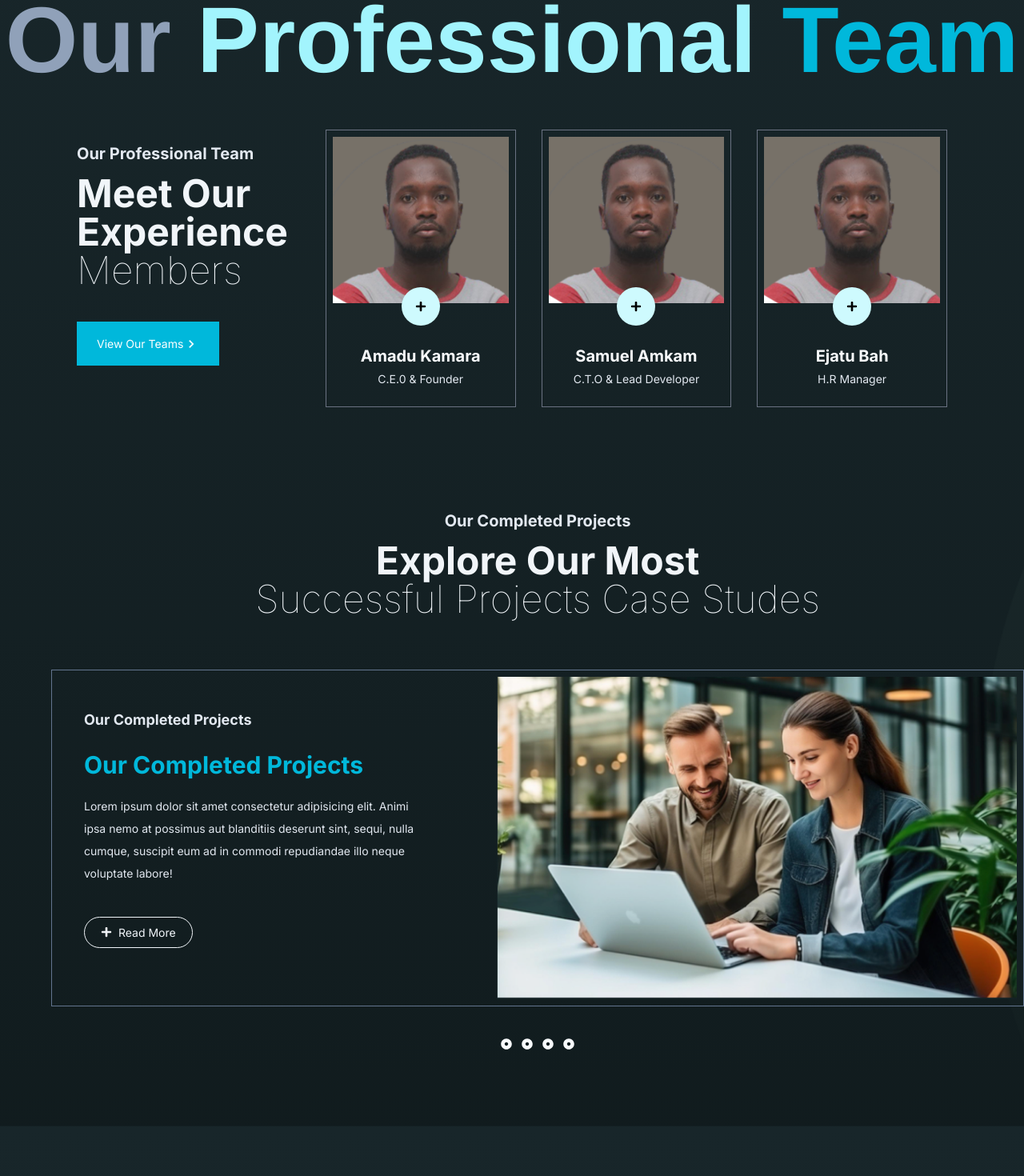
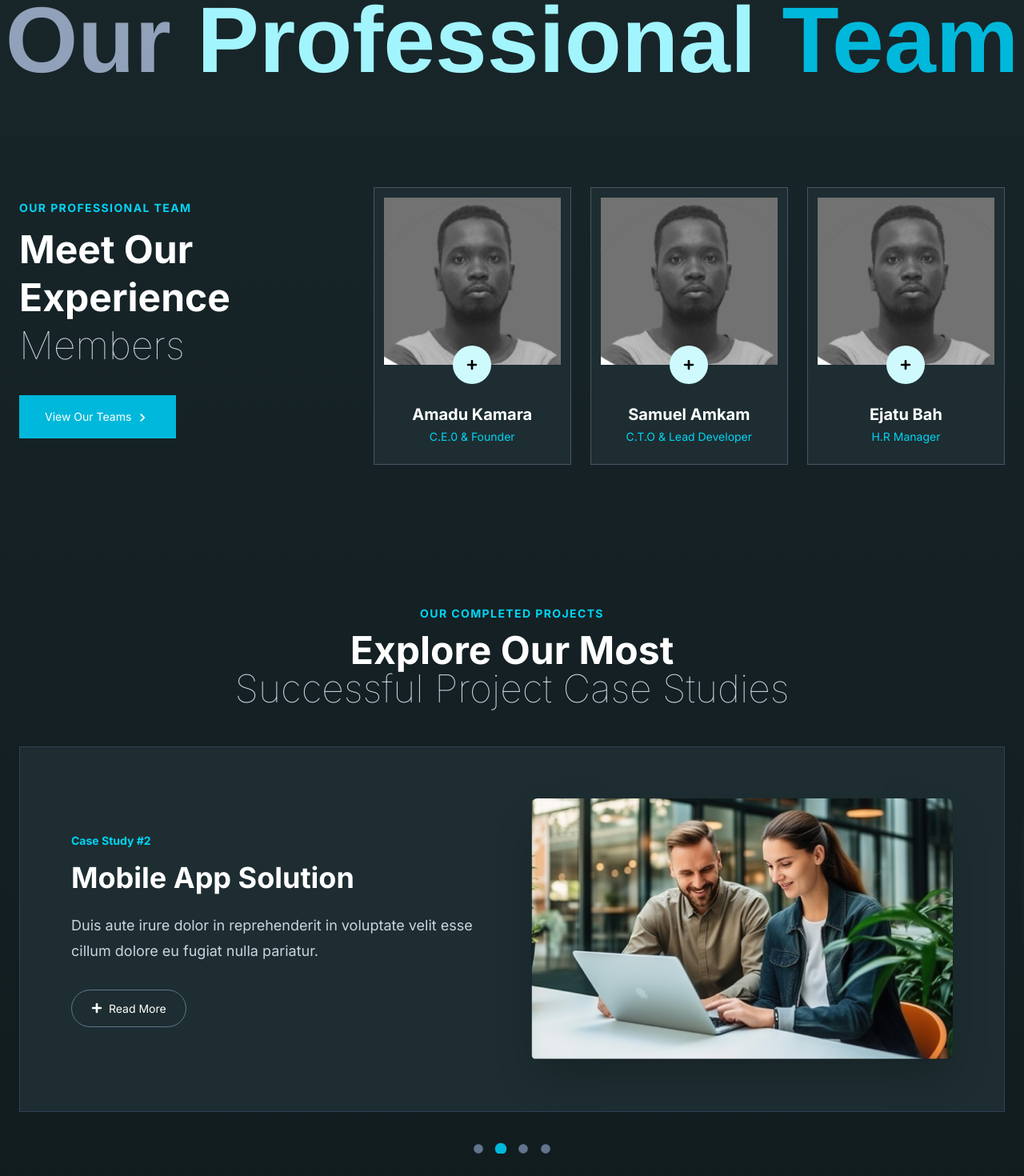
Before and after one commit to AmaduKamara/lenosol.dev, a Next.js app: page / in a window 1280 px wide. Shown: the part 4700-6170 px from the top of the page at 80% size. Built offline with nearby package versions, Linux system fonts and the light colour scheme.

Commit message:
Update the Case study and make it a slider

```diff
--- a/app/components/case-study.tsx
+++ b/app/components/case-study.tsx
@@ -1,71 +1,127 @@
+"use client";
+import { useState, useEffect } from "react";
 import Image from "next/image";
+import Link from "next/link";
+import { motion } from "framer-motion";
+import { FaPlus, FaCircle } from "react-icons/fa";
+import project from "@/app/images/project.jpg";
 
-import project from "@/app/images/project.jpg";
-import Link from "next/link";
-import { FaDotCircle, FaPlus } from "react-icons/fa";
+const projects = [
+  {
+    id: 1,
+    title: "Modern Web Platform",
+    desc: "Lorem ipsum dolor sit amet, consectetur adipiscing elit. Sed do eiusmod tempor incididunt ut labore.",
+  },
+  {
+    id: 2,
+    title: "Mobile App Solution",
+    desc: "Duis aute irure dolor in reprehenderit in voluptate velit esse cillum dolore eu fugiat nulla pariatur.",
+  },
+  {
+    id: 3,
+    title: "Enterprise Software",
+    desc: "Excepteur sint occaecat cupidatat non proident, sunt in culpa qui officia deserunt mollit anim id est laborum.",
+  },
+  {
+    id: 4,
+    title: "Cloud Infrastructure",
+    desc: "Ut enim ad minim veniam, quis nostrud exercitation ullamco laboris nisi ut aliquip ex ea commodo.",
+  },
+];
 
 const CaseStudy = () => {
+  const [currentIndex, setCurrentIndex] = useState(0);
+  const [isPaused, setIsPaused] = useState(false);
+
+  // Auto-slide every 5 seconds
+  useEffect(() => {
+    if (isPaused) return;
+
+    const interval = setInterval(() => {
+      setCurrentIndex((prev) => (prev + 1) % projects.length);
+    }, 5000);
+
+    return () => clearInterval(interval);
+  }, [isPaused]);
+
   return (
-    <section className='pt-10'>
-      <div className='mt-10 pl-16'>
-        <div>
-          <p className='text-slate-200 text-xl font-bold text-center'>
+    <section className='pt-20 overflow-hidden'>
+      <div className='max-w-7xl mx-auto px-6'>
+        <div className='text-center mb-12'>
+          <p className='text-cyan-400 font-bold uppercase tracking-widest text-sm'>
             Our Completed Projects
           </p>
-          <h2 className='text-slate-100 font-bold text-2xl md:text-3xl lg:text-5xl mt-3 text-center'>
-            Explore Our Most
-            <br />
-            <span className='font-thin'>
-              Successful Projects Case Studes
-            </span>{" "}
+          <h2 className='text-white font-bold text-3xl md:text-5xl mt-3'>
+            Explore Our Most <br />
+            <span className='font-thin text-slate-300'>
+              Successful Project Case Studies
+            </span>
           </h2>
         </div>
 
-        {/* Case Studies Sliders */}
-        <div>
-          <div className='flex gap-6 overflow-hidden'>
-            <div className='border border-slate-500 p-2 pl-10 w-350 mt-16'>
-              <div className='flex gap-24 relative'>
-                <div className='w-2/5 pt-10'>
-                  <p className='text-slate-200 text-lg font-bold'>
-                    Our Completed Projects
+        {/* Carousel Container */}
+        <div
+          className='relative w-full overflow-hidden'
+          onMouseEnter={() => setIsPaused(true)}
+          onMouseLeave={() => setIsPaused(false)}
+        >
+          <motion.div
+            className='flex'
+            animate={{ x: `-${currentIndex * 100}%` }}
+            transition={{ type: "spring", stiffness: 300, damping: 30 }}
+          >
+            {projects.map((projectItem) => (
+              <div
+                key={projectItem.id}
+                className='w-full flex-shrink-0 flex flex-col md:flex-row gap-12 items-center p-6 md:p-16 border border-slate-700 bg-[#1d2d31]'
+              >
+                <div className='md:w-1/2'>
+                  <p className='text-cyan-400 font-bold'>
+                    Case Study #{projectItem.id}
                   </p>
-                  <Link href={`/projects/1`}>
-                    <h4 className='text-3xl font-bold mt-6 text-cyan-500 hover:text-cyan-400'>
-                      Our Completed Projects
+                  <Link href={`/projects/${projectItem.id}`}>
+                    <h4 className='text-3xl md:text-4xl font-bold mt-4 text-white hover:text-cyan-400 transition-colors'>
+                      {projectItem.title}
                     </h4>
                   </Link>
-                  <p className='mt-5 text-slate-200 leading-7'>
-                    Lorem ipsum dolor sit amet consectetur adipisicing elit.
-                    Animi ipsa nemo at possimus aut blanditiis deserunt sint,
-                    sequi, nulla cumque, suscipit eum ad in commodi repudiandae
-                    illo neque voluptate labore!
+                  <p className='mt-6 text-slate-300 leading-8 text-lg'>
+                    {projectItem.desc}
                   </p>
-
-                  <div className='flex items-center gap-2 absolute bottom-0 mb-16'>
+                  <div className='mt-8'>
                     <Link
-                      href='#'
-                      className='flex items-center gap-2 text-slate-100 border p-2 hover:bg-cyan-500 hover:border-cyan-500 transition-all ease-in-out duration-500 rounded-full py-2 px-5'
+                      href={`/projects/${projectItem.id}`}
+                      className='inline-flex items-center gap-2 text-white border border-slate-500 py-3 px-6 rounded-full hover:bg-cyan-500 hover:border-cyan-500 transition-all duration-500'
                     >
-                      {" "}
-                      <FaPlus className='text-slate-100' /> Read More
+                      <FaPlus /> Read More
                     </Link>
                   </div>
                 </div>
-                <div className='3/5'>
-                  <Image src={project} alt='Project 1' />
+                <div className='md:w-1/2 w-full'>
+                  <Image
+                    src={project}
+                    alt={projectItem.title}
+                    className='w-full h-auto rounded-lg shadow-2xl'
+                  />
                 </div>
               </div>
-            </div>
-          </div>
+            ))}
+          </motion.div>
 
-          <div className='flex justify-center items-center mt-10'>
-            <div className='flex gap-3'>
-              <FaDotCircle className='text-slate-50 cursor-pointer' />
-              <FaDotCircle className='text-slate-50 cursor-pointer' />
-              <FaDotCircle className='text-slate-50 cursor-pointer' />
-              <FaDotCircle className='text-slate-50 cursor-pointer' />
-            </div>
+          {/* Indicators */}
+          <div className='flex justify-center items-center mt-10 gap-4'>
+            {projects.map((_, idx) => (
+              <button
+                key={idx}
+                onClick={() => setCurrentIndex(idx)}
+                className={`transition-all duration-300 ${
+                  currentIndex === idx
+                    ? "text-cyan-500 scale-125"
+                    : "text-slate-500"
+                }`}
+              >
+                <FaCircle size={12} />
+              </button>
+            ))}
           </div>
         </div>
       </div>
--- a/app/components/teams.tsx
+++ b/app/components/teams.tsx
@@ -1,152 +1,102 @@
 "use client";
+import { useState } from "react";
 import Image from "next/image";
 import Link from "next/link";
-import { FaFacebook, FaLinkedinIn, FaPlus, FaYoutube } from "react-icons/fa";
+import { motion, AnimatePresence } from "framer-motion";
+import {
+  FaFacebook,
+  FaLinkedinIn,
+  FaPlus,
+  FaYoutube,
+  FaTimes,
+} from "react-icons/fa";
 import { FaX } from "react-icons/fa6";
 import { MdKeyboardArrowRight } from "react-icons/md";
+import teamMember1 from "@/app/images/team-member.png";
 
-import teamMember1 from "@/app/images/team-member.png";
-import { useState } from "react";
+const teamData = [
+  { name: "Amadu Kamara", role: "C.E.0 & Founder" },
+  { name: "Samuel Amkam", role: "C.T.O & Lead Developer" },
+  { name: "Ejatu Bah", role: "H.R Manager" },
+];
 
 const Teams = () => {
-  const [socialToggle1, setSocialToggle1] = useState(false);
-  const [socialToggle2, setSocialToggle2] = useState(false);
-  const [socialToggle3, setSocialToggle3] = useState(false);
+  const [activeId, setActiveId] = useState<number | null>(null);
 
   return (
-    <div className='container mx-auto px-24 pb-12 flex'>
-      <div className='w-2/7 pt-10'>
-        <p className='text-slate-200 text-xl font-bold text-start'>
+    <section className='container mx-auto px-6 py-16 lg:py-24 flex flex-col lg:flex-row gap-12'>
+      {/* Heading Section */}
+      <div className='lg:w-1/3 pt-4'>
+        <p className='text-cyan-400 font-bold uppercase tracking-widest text-sm'>
           Our Professional Team
         </p>
-        <h2 className='text-slate-100 font-bold text-2xl md:text-3xl lg:text-5xl mt-3 text-start'>
-          Meet Our Experience
-          <span className='font-thin'> Members</span>{" "}
+        <h2 className='text-white font-bold text-3xl md:text-5xl mt-3 leading-tight'>
+          Meet Our Experience <br />
+          <span className='font-thin text-slate-300'>Members</span>
         </h2>
-
-        <div className='mt-10'>
-          <Link href='/services'>
-            <button
-              type='button'
-              className='flex items-center cursor-pointer py-4 px-6  bg-cyan-500 text-white border border-cyan-500 hover:bg-transparent transition-all ease-in-out duration-300 '
-            >
-              View Our Teams
-              <MdKeyboardArrowRight size={20} className='text-white' />
-            </button>
+        <div className='mt-8'>
+          <Link
+            href='/team'
+            className='inline-block bg-cyan-500 py-4 px-8 text-white hover:bg-cyan-600 transition-all'
+          >
+            View Our Teams <MdKeyboardArrowRight size={20} className='inline' />
           </Link>
         </div>
       </div>
 
-      <div className='w-5/7 mt-6'>
-        <div>
-          <div className='grid grid-cols-1 md:grid-cols-3 gap-8'>
-            {/* Team Member 1 */}
-            <div
-              className='w-full border p-2 border-gray-500 pb-4 md:pb-6'
-              onClick={() => setSocialToggle1(!socialToggle1)}
-            >
-              <Image src={teamMember1} alt='Team Member 1' className='w-full' />
-              <div
-                className='flex justify-center items-center mb-6 relative'
-                onClick={() => setSocialToggle1(!socialToggle1)}
+      {/* Team Grid */}
+      <div className='lg:w-2/3 grid grid-cols-1 md:grid-cols-3 gap-6'>
+        {teamData.map((member, index) => (
+          <div
+            key={index}
+            className='border border-gray-600 p-3 pb-6 bg-[#1d2d31]'
+          >
+            <Image
+              src={teamMember1}
+              alt={member.name}
+              className='w-full grayscale hover:grayscale-0 transition-all duration-500'
+            />
+
+            <div className='flex justify-center relative h-12 mt-[-24px]'>
+              <button
+                onClick={() => setActiveId(activeId === index ? null : index)}
+                className='w-12 h-12 bg-cyan-100 rounded-full flex items-center justify-center hover:bg-cyan-500 hover:text-white transition-colors'
               >
-                <div className='w-12 h-12 bg-cyan-100 rounded-full flex items-center justify-center -mt-5 cursor-pointer'>
-                  <FaPlus />
-                </div>
-                {socialToggle1 && (
-                  <div className='bg-cyan-600 py-5 mb-4 px-8 absolute flex items-center gap-4 transition-all ease-in-out duration-500'>
-                    <Link href='#facebook'>
-                      <FaFacebook className='text-slate-50' size={20} />
-                    </Link>
-                    <Link href='#facebook'>
-                      <FaLinkedinIn className='text-slate-50' size={20} />
-                    </Link>
-                    <Link href='#facebook'>
-                      <FaX className='text-slate-50' size={18} />
-                    </Link>
-                    <Link href='#facebook'>
-                      <FaYoutube className='text-slate-50' size={20} />
-                    </Link>
-                  </div>
+                {activeId === index ? <FaTimes /> : <FaPlus />}
+              </button>
+
+              <AnimatePresence>
+                {activeId === index && (
+                  <motion.div
+                    initial={{ opacity: 0, y: 10 }}
+                    animate={{ opacity: 1, y: 0 }}
+                    exit={{ opacity: 0, y: 10 }}
+                    className='absolute bottom-16 bg-cyan-600 py-3 px-5 flex items-center gap-4 shadow-xl z-10'
+                  >
+                    {[FaFacebook, FaLinkedinIn, FaX, FaYoutube].map(
+                      (Icon, i) => (
+                        <Link
+                          key={i}
+                          href='#'
+                          className='text-white hover:text-cyan-200'
+                        >
+                          <Icon size={18} />
+                        </Link>
+                      ),
+                    )}
+                  </motion.div>
                 )}
-              </div>
-              <h4 className='text-center text-xl text-slate-50 font-bold'>
-                Amadu Kamara
-              </h4>
-              <p className='text-center text-slate-200 mt-1'>C.E.0 & Founder</p>
+              </AnimatePresence>
             </div>
 
-            {/* Team Member 2 */}
-            <div
-              className='w-full border p-2 border-gray-500 pb-4 md:pb-6'
-              onClick={() => setSocialToggle2(!socialToggle2)}
-            >
-              <Image src={teamMember1} alt='Team Member 1' className='w-full' />
-              <div className='flex justify-center items-center mb-6'>
-                <div className='w-12 h-12 bg-cyan-100 rounded-full flex items-center justify-center -mt-5 cursor-pointer'>
-                  <FaPlus />
-                </div>
-                {socialToggle2 && (
-                  <div className='bg-cyan-600 py-5 mb-4 px-8 absolute flex items-center gap-4 transition-all ease-in-out duration-500'>
-                    <Link href='#facebook'>
-                      <FaFacebook className='text-slate-50' size={20} />
-                    </Link>
-                    <Link href='#facebook'>
-                      <FaLinkedinIn className='text-slate-50' size={20} />
-                    </Link>
-                    <Link href='#facebook'>
-                      <FaX className='text-slate-50' size={18} />
-                    </Link>
-                    <Link href='#facebook'>
-                      <FaYoutube className='text-slate-50' size={20} />
-                    </Link>
-                  </div>
-                )}
-              </div>
-              <h4 className='text-center text-xl text-slate-50 font-bold'>
-                Samuel Amkam
-              </h4>
-              <p className='text-center text-slate-200 mt-1'>
-                C.T.O & Lead Developer
-              </p>
-            </div>
-
-            {/* Team Member 3 */}
-            <div
-              className='w-full border p-2 border-gray-500 pb-4 md:pb-6'
-              onClick={() => setSocialToggle3(!socialToggle3)}
-            >
-              <Image src={teamMember1} alt='Team Member 1' className='w-full' />
-              <div className='flex justify-center items-center mb-6'>
-                <div className='w-12 h-12 bg-cyan-100 rounded-full flex items-center justify-center -mt-5 cursor-pointer'>
-                  <FaPlus />
-                </div>
-                {socialToggle3 && (
-                  <div className='bg-cyan-600 py-5 mb-4 px-8 absolute flex items-center gap-4 transition-all ease-in-out duration-500'>
-                    <Link href='#facebook'>
-                      <FaFacebook className='text-slate-50' size={20} />
-                    </Link>
-                    <Link href='#facebook'>
-                      <FaLinkedinIn className='text-slate-50' size={20} />
-                    </Link>
-                    <Link href='#facebook'>
-                      <FaX className='text-slate-50' size={18} />
-                    </Link>
-                    <Link href='#facebook'>
-                      <FaYoutube className='text-slate-50' size={20} />
-                    </Link>
-                  </div>
-                )}
-              </div>
-              <h4 className='text-center text-xl text-slate-50 font-bold'>
-                Ejatu Bah
-              </h4>
-              <p className='text-center text-slate-200 mt-1'>H.R Manager</p>
+            <div className='mt-6 text-center'>
+              <h4 className='text-xl text-white font-bold'>{member.name}</h4>
+              <p className='text-cyan-400 text-sm mt-1'>{member.role}</p>
             </div>
           </div>
-        </div>
+        ))}
       </div>
-    </div>
+    </section>
   );
 };
 
```
